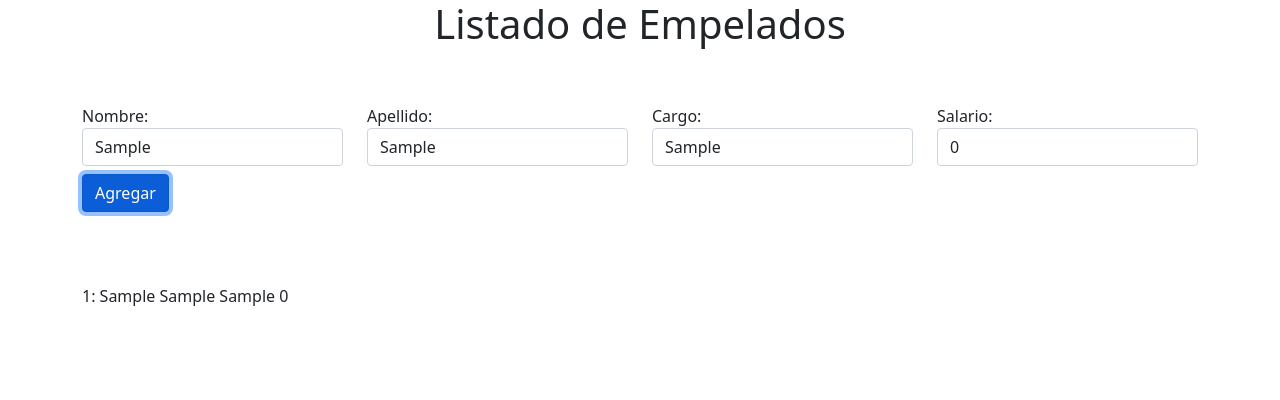
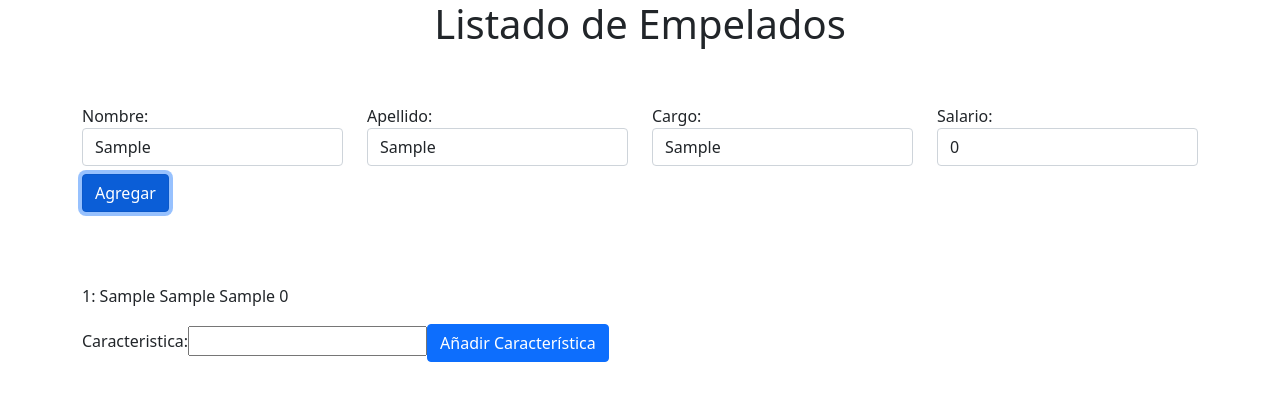
Before and after one commit to Naistry/app-empleados, an Angular app: page / in a window 1280 px wide. Both pictures are taken after typing "Sample", "Sample", "Sample" into the empty fields and a click on the button "Agregar". Shown: the top 400 px of the page. Built offline with nearby package versions, Linux system fonts and the light colour scheme.

Commit message:
enlace de componente hijo a padre (output)

```diff
--- a/src/app/app.module.ts
+++ b/src/app/app.module.ts
@@ -4,11 +4,13 @@ import { BrowserModule } from '@angular/platform-browser';
 
 import { AppComponent } from './app.component';
 import { EmpleadoHijoComponent } from './empleado-hijo/empleado-hijo.component';
+import { CaracteristicasEmpleadosComponent } from './caracteristicas-empleados/caracteristicas-empleados.component';
 
 @NgModule({
   declarations: [
     AppComponent,
-    EmpleadoHijoComponent
+    EmpleadoHijoComponent,
+    CaracteristicasEmpleadosComponent
   ],
   imports: [
     BrowserModule,
--- /dev/null
+++ b/src/app/caracteristicas-empleados/caracteristicas-empleados.component.html
@@ -0,0 +1,5 @@
+<div>
+<label>Caracteristica: </label>
+<input type="text"  #nuevaCaracteristica>
+<button type="button" (click)="agregaCaracteristicas(nuevaCaracteristica.value)" class="btn btn-primary">Añadir Característica</button>
+</div>
--- /dev/null
+++ b/src/app/caracteristicas-empleados/caracteristicas-empleados.component.ts
@@ -0,0 +1,19 @@
+import { Component, OnInit,Output,EventEmitter } from '@angular/core';
+
+@Component({
+  selector: 'app-caracteristicas-empleados',
+  templateUrl: './caracteristicas-empleados.component.html',
+  styleUrls: ['./caracteristicas-empleados.component.css']
+})
+export class CaracteristicasEmpleadosComponent implements OnInit {
+  @Output() caracteristicasEmpleado = new EventEmitter<string>();
+
+  agregaCaracteristicas(value: string) {
+    this.caracteristicasEmpleado.emit(value);
+  }
+  constructor() { }
+
+  ngOnInit(): void {
+  }
+
+}
--- a/src/app/empleado-hijo/empleado-hijo.component.html
+++ b/src/app/empleado-hijo/empleado-hijo.component.html
@@ -4,7 +4,13 @@
       <div class="col">
         <div >
           {{indice+1}}: {{empleadoLista.nombre}} {{empleadoLista.apellido}} {{empleadoLista.cargo}} {{empleadoLista.salario}}
+
         </div>
+
+        <ul style="list-style:none">
+          <li *ngFor="let caracteristica of caracteristicasList">{{caracteristica}}</li>
+        </ul>
+        <app-caracteristicas-empleados  (caracteristicasEmpleado)="agregarCaracteristica($event)"></app-caracteristicas-empleados>
       </div>
     </div>
   </div>
--- a/src/app/empleado-hijo/empleado-hijo.component.ts
+++ b/src/app/empleado-hijo/empleado-hijo.component.ts
@@ -10,6 +10,12 @@ export class EmpleadoHijoComponent implements OnInit {
   @Input() empleadoLista: Empleado;
 
   @Input() indice:number;
+
+  caracteristicasList= [''];
+
+  agregarCaracteristica(nuevaCaracteristica: string) {
+    this.caracteristicasList.push(nuevaCaracteristica);
+  }
   constructor() { }
 
   ngOnInit(): void {
```
Also changed, not shown: src/app/caracteristicas-empleados/caracteristicas-empleados.component.css (added), 1 other file (tests, documents, lock files or other folders).
